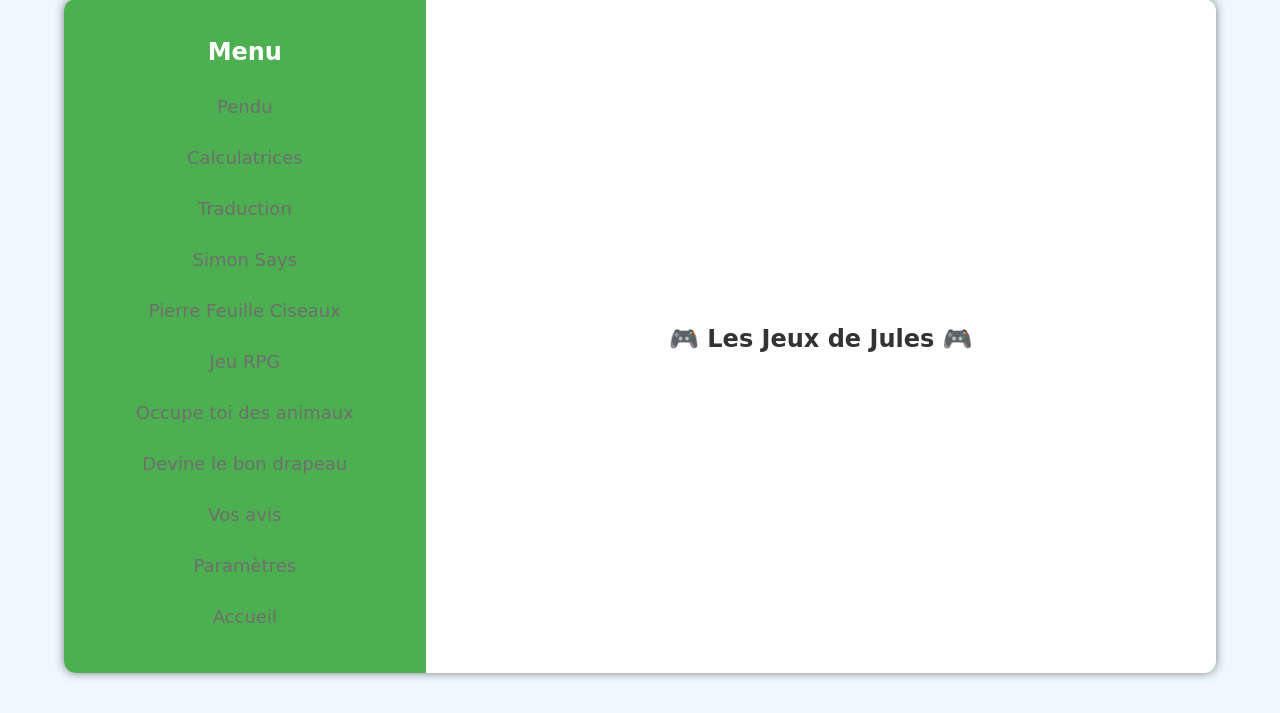
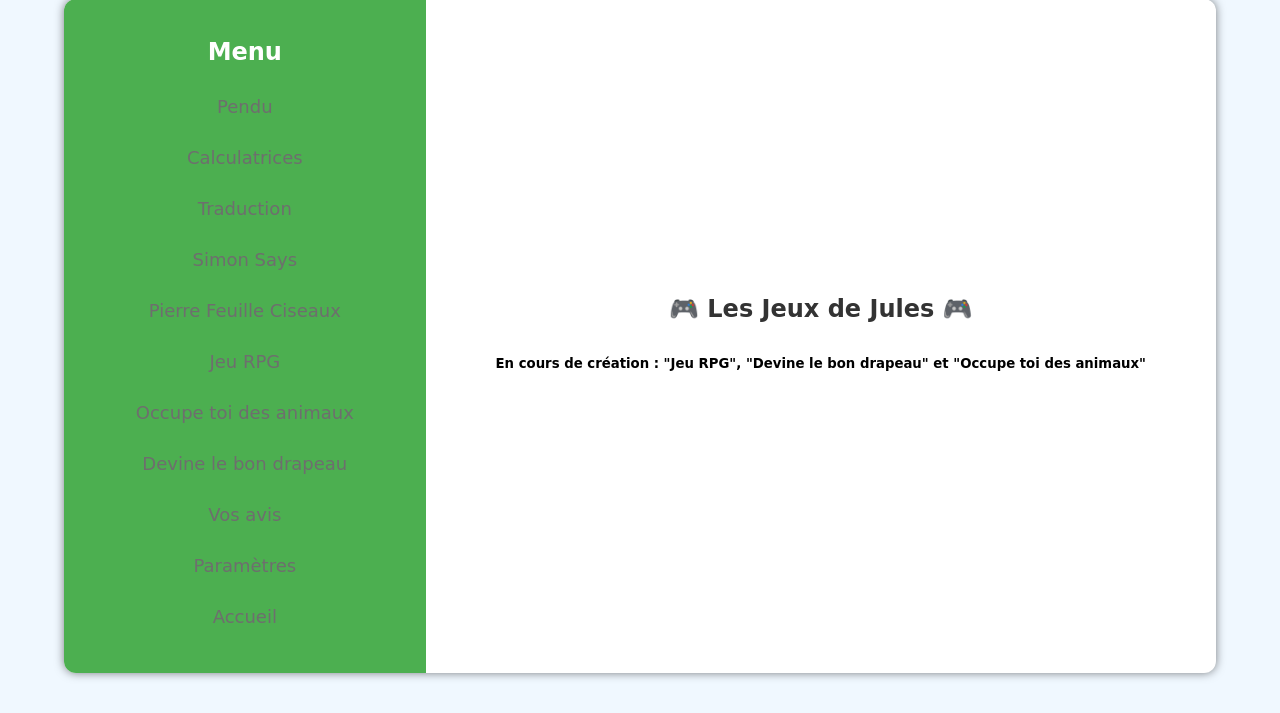
Before and after one commit to teddyh84/julesh, a Flask app: page / in a window 1280 px wide. Shown: the part 64-777 px from the top of the page. Run offline with Flask 3, Linux system fonts and the light colour scheme.

Commit message:
message de jeu en création

```diff
--- a/templates/index.html
+++ b/templates/index.html
@@ -13,7 +13,7 @@
 
             <main class="main-content">
                 <h1>🎮 Les Jeux de Jules 🎮</h1>
-
+                <h5>En cours de création : "Jeu RPG", "Devine le bon drapeau" et "Occupe toi des animaux"</h5>
             </main>
         </div>
     </body>
```
